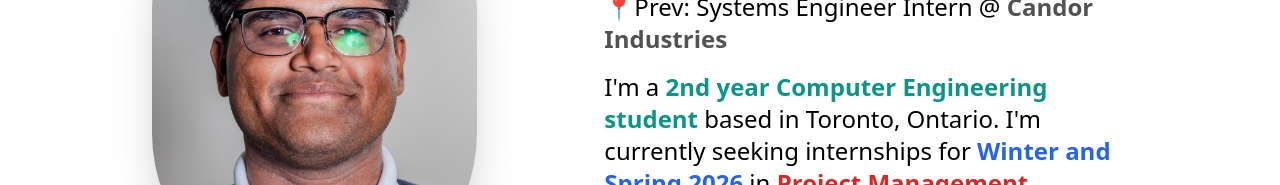
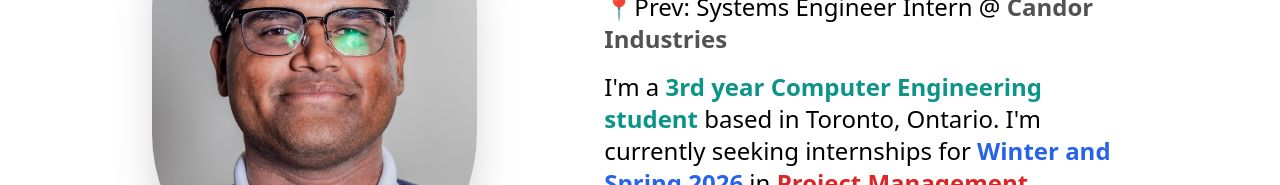
Before and after one commit to Shiv-sp/personalwebsite, a Next.js app: page / in a window 1280 px wide. Shown: the part 409-594 px from the top of the page. Built offline with nearby package versions, Linux system fonts and the light colour scheme.

Commit message:
Update HeroSection.tsx

```diff
--- a/components/HeroSection.tsx
+++ b/components/HeroSection.tsx
@@ -63,7 +63,7 @@ const HeroSection = () => {
           <p> </p>
           <p className="text-lg mt-4 mb-6 md:text-2xl">
             I&#39;m a{" "}
-            <span className="font-semibold text-teal-600">2nd year Computer Engineering student</span>
+            <span className="font-semibold text-teal-600">3rd year Computer Engineering student</span>
             {" "}based in Toronto, Ontario. I&#39;m currently seeking internships for{" "}
             <span className="font-semibold text-blue-600">Winter and Spring 2026</span>
             {" "}in{" "}
```
